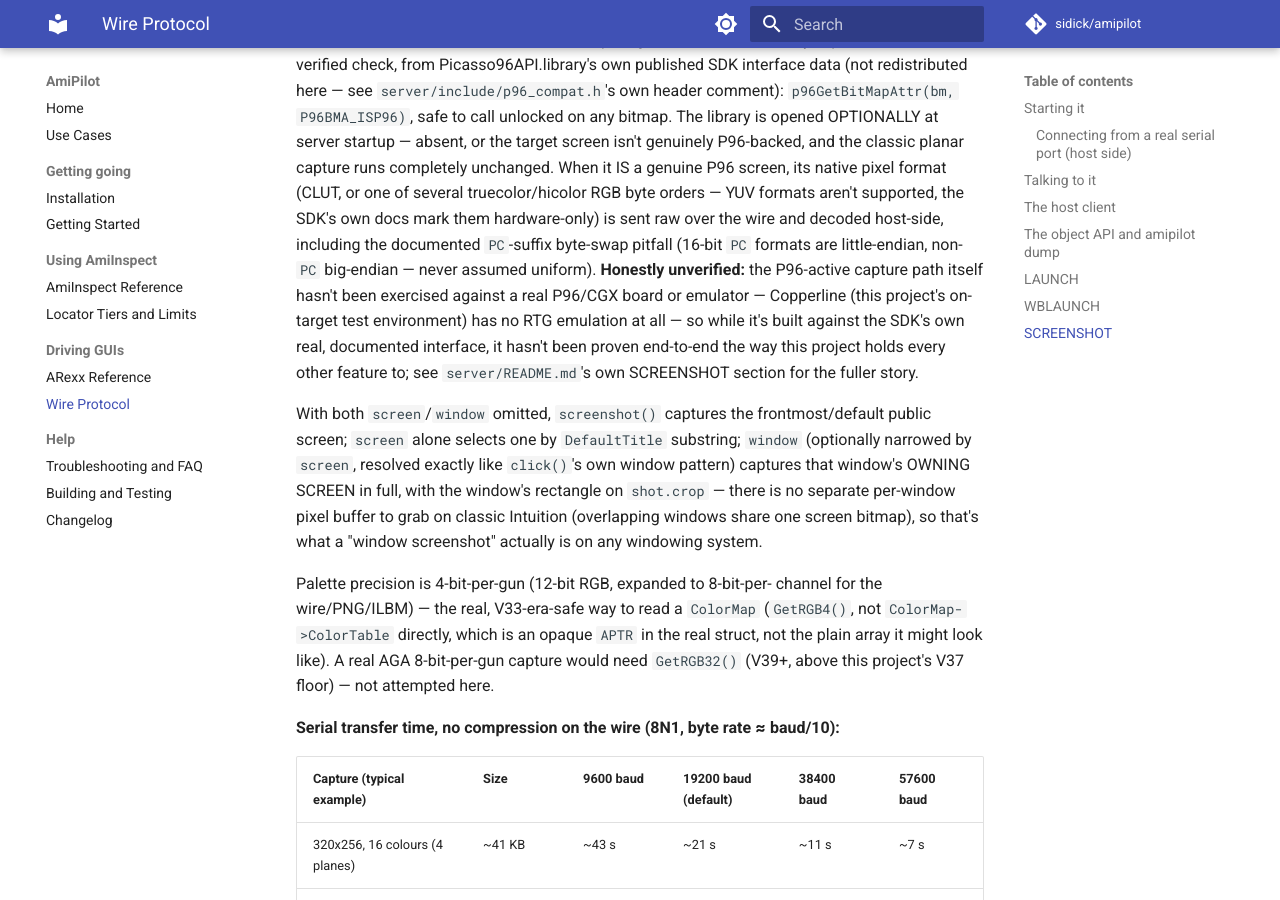
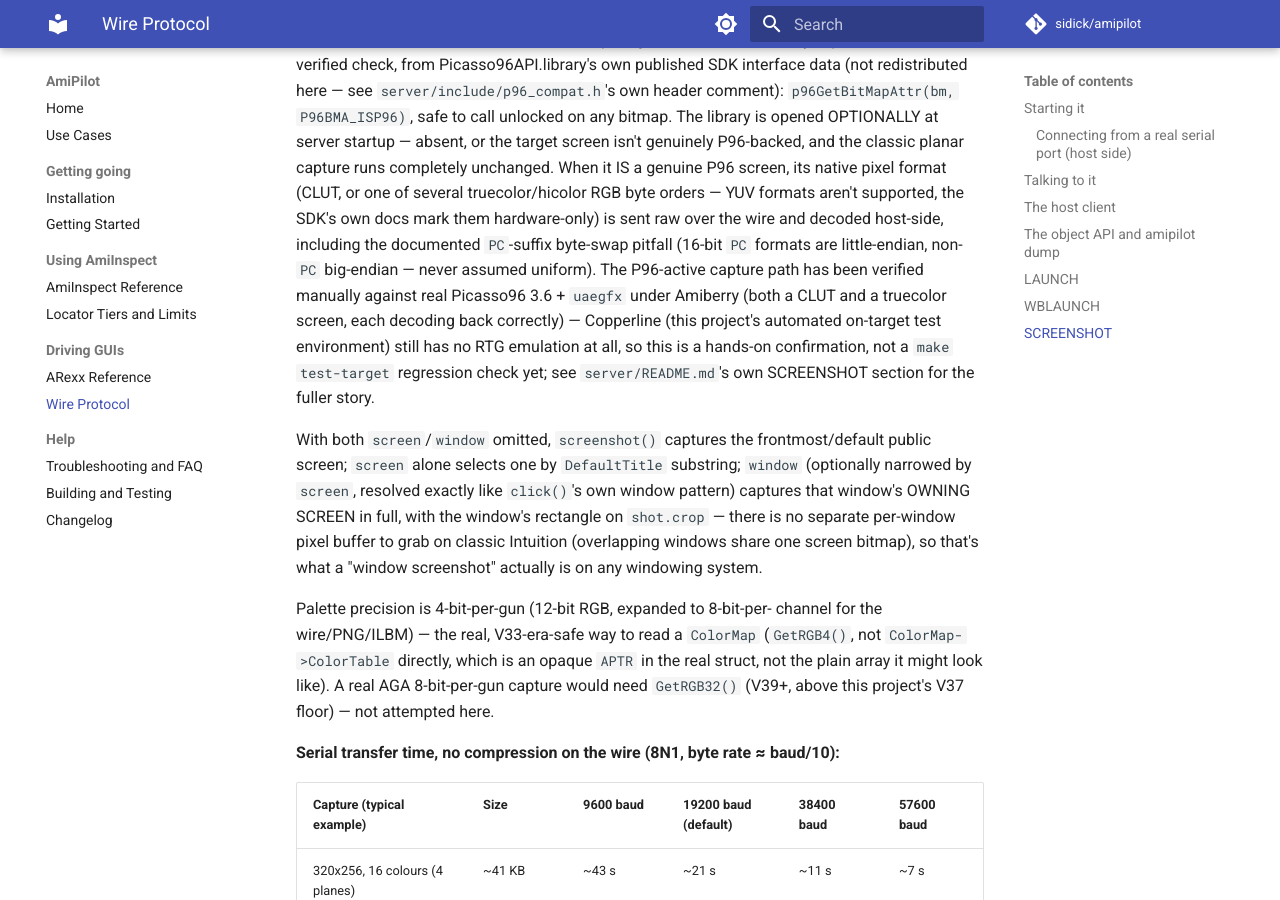
Before and after one commit to sidick/amipilot, an MkDocs documentation site: the page built from userdocs/Wire-Protocol.md, in a window 1280 px wide and 900 px high, scrolled down 7105 px. Built offline with MkDocs 1.6.1 and Material for MkDocs 9.7.7, drawn with Linux system fonts in a browser that asks for light colours; comment, search, counter and statistics services are not loaded; the version menu is left out.

Commit message:
Verify the P96/Picasso96 SCREENSHOT capture path against real hardware (#54)
Manually verified against real Picasso96 3.6 + uaegfx under Amiberry
(a real hardware-adjacent RTG setup, not Copperline, which still has
no RTG emulation at all): a genuine P96 CLUT screen with a known
painted pen pattern decoded back an exact pixel-for-pixel match; a
genuine P96 truecolor screen using the byte-swapped R5G6B5PC layout
decoded back colour values matching the expected 5/6/5-bit
quantization exactly. This is the first real confirmation that the
P96-active capture path -- p96LockBitMap()'s RenderInfo contract and
this project's own PC-suffix byte-swap handling -- actually works
against genuine RTG hardware, not just against the SDK's documented
interface. Previously stated as an honest, open gap in CLAUDE.md,
server/README.md, and userdocs/Wire-Protocol.md; updated all three to
reflect what's now actually confirmed, and what's still open (this
remains manual/interactive verification, not wired into an automated
Amiberry-based regression check -- tracked as real follow-up work).


Claude-Session: https://claude.ai/code/session_01Sz1SQn4xHdYDPBHX6wJJg2

Co-authored-by: Claude Sonnet 5 <noreply@anthropic.com>

```diff
--- a/userdocs/Wire-Protocol.md
+++ b/userdocs/Wire-Protocol.md
@@ -348,13 +348,13 @@ truecolor/hicolor RGB byte orders — YUV formats aren't supported, the
 SDK's own docs mark them hardware-only) is sent raw over the wire and
 decoded host-side, including the documented `PC`-suffix byte-swap
 pitfall (16-bit `PC` formats are little-endian, non-`PC` big-endian —
-never assumed uniform). **Honestly unverified:** the P96-active
-capture path itself hasn't been exercised against a real P96/CGX board
-or emulator — Copperline (this project's on-target test environment)
-has no RTG emulation at all — so while it's built against the SDK's
-own real, documented interface, it hasn't been proven end-to-end the
-way this project holds every other feature to; see `server/README.md`'s
-own SCREENSHOT section for the fuller story.
+never assumed uniform). The P96-active capture path has been verified
+manually against real Picasso96 3.6 + `uaegfx` under Amiberry (both a
+CLUT and a truecolor screen, each decoding back correctly) — Copperline
+(this project's automated on-target test environment) still has no RTG
+emulation at all, so this is a hands-on confirmation, not a `make
+test-target` regression check yet; see `server/README.md`'s own
+SCREENSHOT section for the fuller story.
 
 With both `screen`/`window` omitted, `screenshot()` captures the
 frontmost/default public screen; `screen` alone selects one by
```
Also changed, not shown: CLAUDE.md (+15 -6 lines), server/README.md (+24 -13 lines).
